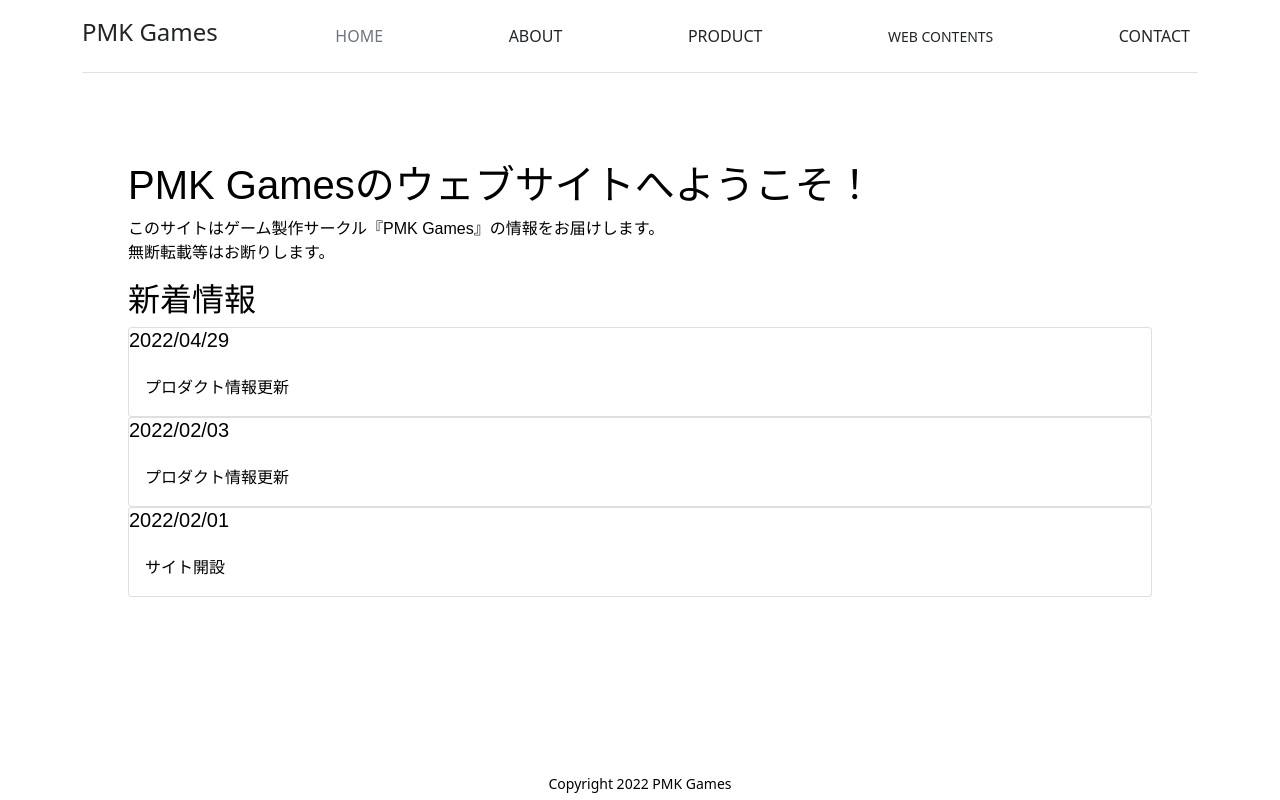
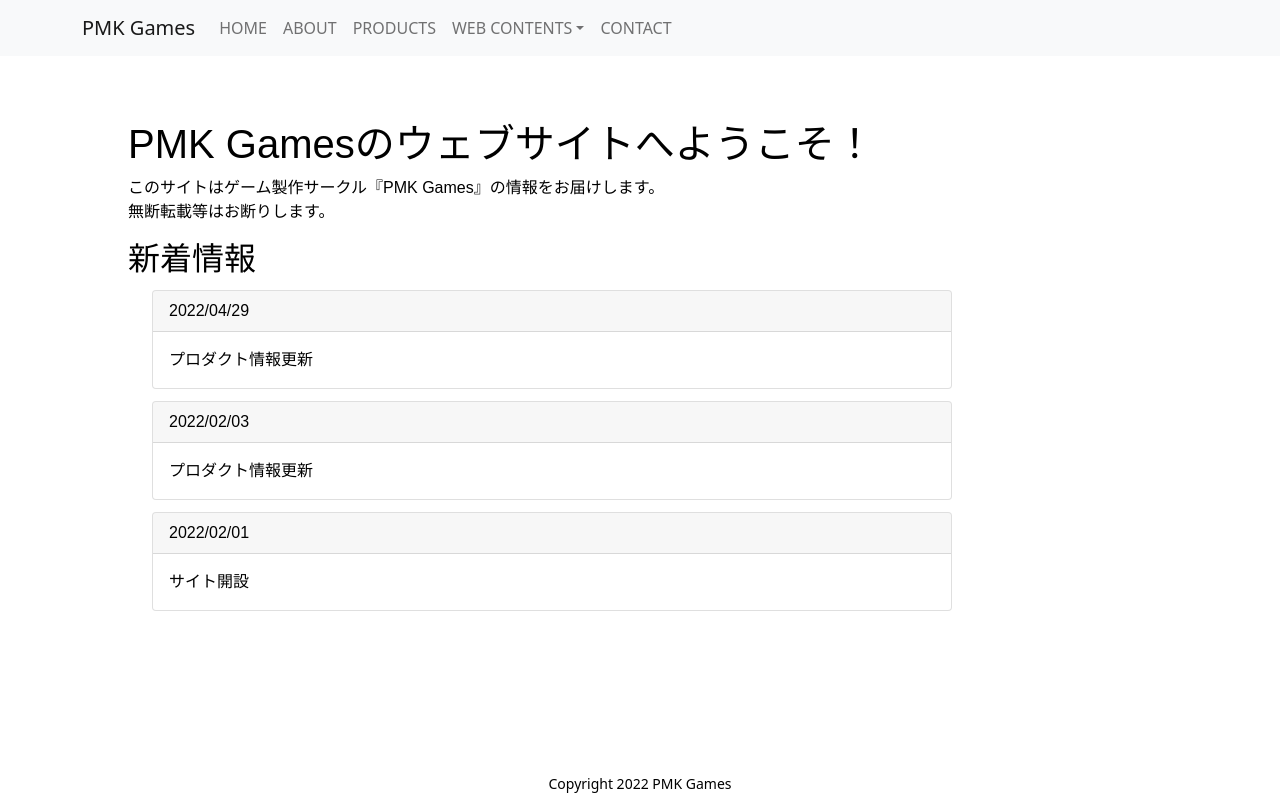
Before and after one commit to TakahiroKamura/my-first-website, a Next.js app: page /home in a window 1280 px wide. Built offline with nearby package versions, Linux system fonts and the light colour scheme.

Commit message:
デザインの整理・変更

```diff
--- a/pages/components/header.tsx
+++ b/pages/components/header.tsx
@@ -1,24 +1,34 @@
 import type { NextPage } from 'next';
 import Head from 'next/head';
+import { Navbar, Nav, NavDropdown, Container } from 'react-bootstrap';
 
 const Header: NextPage = () => {
+
     return (
-        <div className="container">
+        <header>
             <Head>
                 <meta charSet="utf-8" />
                 <title>PMK Games オフィシャルサイト</title>
             </Head>
-            <div className="d-flex flex-wrap align-items-center justify-content-center justify-content-md-between py-3 mb-4 border-bottom">
-                <div>
-                    <h4>PMK Games</h4>
-                </div>
-                <a href="/" className="nav-link px-2 link-secondary">HOME</a>
-                <a href="/about" className="nav-link px-2 link-dark">ABOUT</a>
-                <a href="/product" className="nav-link px-2 link-dark">PRODUCT</a>
-                <a href="#" className="dropdown-header nav-link px-2 link-dark">WEB CONTENTS</a>
-                <a href="/contact" className="nav-link px-2 link-dark">CONTACT</a>
-            </div>
-        </div>
+            <Navbar bg="light" expand="lg">
+                <Container>
+                    <Navbar.Brand>PMK Games</Navbar.Brand>
+                    <Navbar.Toggle aria-controls="basic-navbar-nav" />
+                    <Navbar.Collapse id="basic-navbar-nav">
+                        <Nav className="me-auto">
+                            <Nav.Link href="/">HOME</Nav.Link>
+                            <Nav.Link href="/about">ABOUT</Nav.Link>
+                            <Nav.Link href="/products">PRODUCTS</Nav.Link>
+                            <NavDropdown title="WEB CONTENTS" id="basic-nav-dropdown">
+                                <NavDropdown.Item href="/card">CARD</NavDropdown.Item>
+                                <NavDropdown.Item href="/law">LAW</NavDropdown.Item>
+                            </NavDropdown>
+                            <Nav.Link href="/contact">CONTACT</Nav.Link>
+                        </Nav>
+                    </Navbar.Collapse>
+                </Container>
+            </Navbar>
+        </header>
     );
 };
 
--- a/pages/home.tsx
+++ b/pages/home.tsx
@@ -1,7 +1,7 @@
 import type { NextPage } from 'next';
 import Header from './components/header';
 import Footer from './components/footer';
-import { Card } from 'react-bootstrap';
+import { Card, CardGroup, Container } from 'react-bootstrap';
 
 interface NewInfo {
 	date: string;
@@ -9,11 +9,6 @@ interface NewInfo {
 }
 
 const Home: NextPage = () => {
-	const news: NewInfo[] = [
-		{ date: '2022/04/29', text: 'プロダクト情報更新' },
-		{ date: '2022/02/03', text: 'プロダクト情報更新' },
-		{ date: '2022/02/01', text: 'サイト開設' }
-	];
 
 	return (
 		<div>
@@ -22,16 +17,20 @@ const Home: NextPage = () => {
 				<h1>PMK Gamesのウェブサイトへようこそ！</h1>
 				<p>このサイトはゲーム製作サークル『PMK Games』の情報をお届けします。<br />無断転載等はお断りします。</p>
 				<h2>新着情報</h2>
-				<div>
-					{news.map((info: NewInfo) => {
+				<Container>
+					{[
+						{ date: '2022/04/29', text: 'プロダクト情報更新' },
+						{ date: '2022/02/03', text: 'プロダクト情報更新' },
+						{ date: '2022/02/01', text: 'サイト開設' }
+					].map((info: NewInfo) => {
 						return (
-							<Card>
-								<Card.Title>{info.date}</Card.Title>
+							<Card className="home-card" style={{ width: "80%" }}>
+								<Card.Header>{info.date}</Card.Header>
 								<Card.Body>{info.text}</Card.Body>
 							</Card>
 						)
 					})}
-				</div>
+				</Container>
 			</div>
 			<Footer />
 		</div >
--- a/styles/main.scss
+++ b/styles/main.scss
@@ -1,66 +1,4 @@
 @charset "utf-8";
-
-.site-title {
-  padding-top: 24px;
-  padding-bottom: 24px;
-  font-size: 32px;
-  display: flex;
-  justify-content: center;
-
-  color: white;
-  background-color: grey;
-}
-
-.site-contents {
-  ul {
-    width: 100%;
-    height: 50px;
-    padding-left: 0%;
-    margin-bottom: 0%;
-  }
-
-  li {
-    width: 20%;
-    list-style-type: none;
-    display: inline;
-    float: left;
-
-    a {
-      margin-left: 0%;
-      padding: 5px 0px 0px 0px;
-      color: black;
-      background-color: lightgray;
-      text-decoration: none;
-
-      display: block;
-      height: 35px;
-      text-align: center;
-
-      &:hover {
-        color: white;
-        background-color: darkgray;
-      }
-    }
-  }
-}
-
-.multi-contents {
-  width: 100%;
-
-  &:hover {
-    li {
-      width: 100%;
-      display: block;
-    }
-  }
-}
-
-.sub-contents {
-  li {
-    width: 100%;
-    display: none;
-  }
-}
 
 .root {
   background-color: white;
@@ -74,19 +12,6 @@
   padding-bottom: 2em;
   padding-left: 10%;
   padding-right: 10%;
-
-  .news {
-    width: 20em;
-    border: 2px solid black;
-    padding: 15px 15px 15px 15px;
-    margin-right: 0px;
-    margin-bottom: 1em;
-    overflow: auto;
-
-    p {
-      margin-bottom: 0px;
-    }
-  }
 
   .input-dummy {
     visibility: hidden;
@@ -103,16 +28,12 @@
   }
 }
 
+.home-card {
+  margin: 12px;
+}
+
 textarea {
   width: 50%;
-}
-
-.about-contents {
-  list-style: none;
-
-  h4 {
-    text-decoration: underline black;
-  }
 }
 
 footer {
```
Also changed, not shown: pages/products.tsx (renamed from pages/product.tsx, +6 -6 lines).
